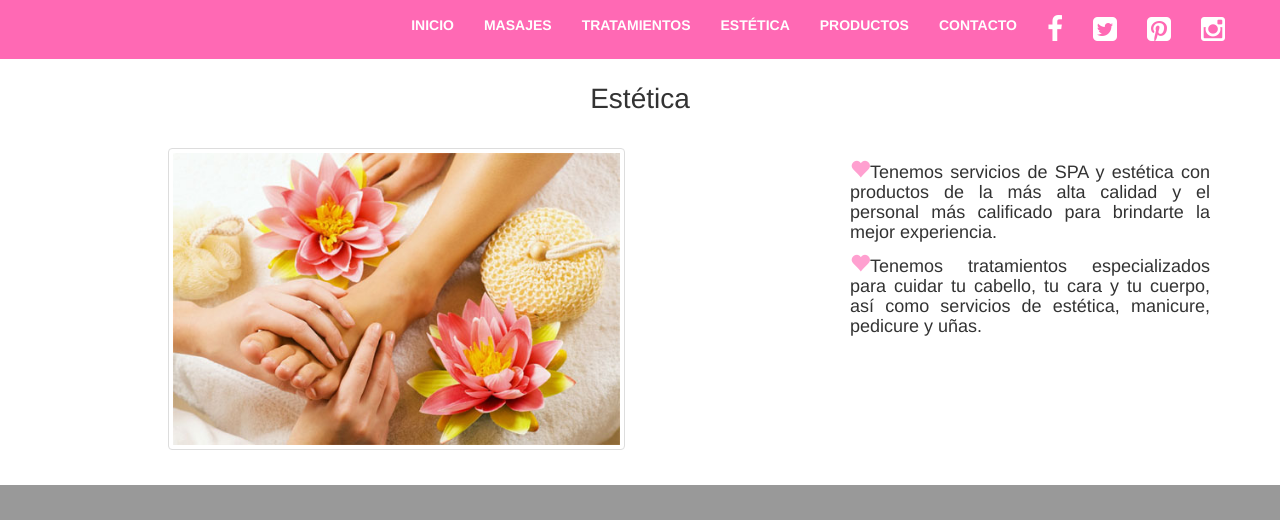
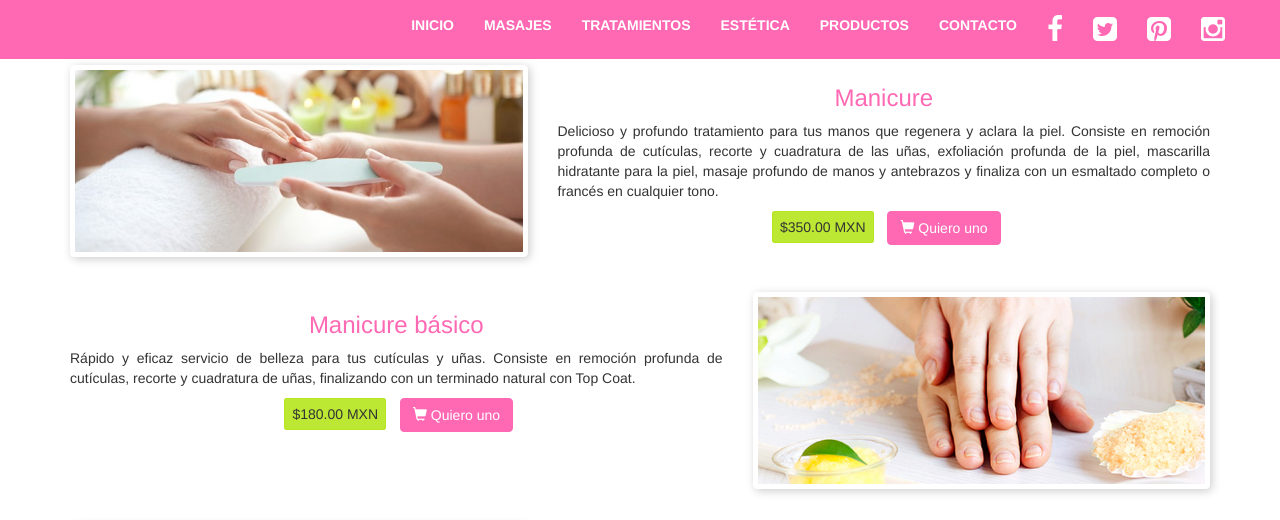
Before and after one commit to adriiianiiitah/proyectospa, a PHP site: page /php/estetica.php in a window 1280 px wide. Shown: the top 520 px of the page. Run offline with PHP 8.4, Linux system fonts and the light colour scheme.

Commit message:
Segunda entrega
Vistas : estética y ver masaje

```diff
--- a/css/main.css
+++ b/css/main.css
@@ -102,11 +102,15 @@ textarea {
 
 footer {
     margin: 0;
-    background-color: rgba(0,0,0,0.4);
+    background-color: #FFEFFD;/*rgba(0,0,0,0.9);*/
+}
+
+.container {
 }
 
 .caption {
-    background-color: rgba(0,0,0,0.1);
+    /*background-color: rgba(0,0,0,0.1);*/
+    background-color: white;
     margin: 5px;
     text-align: justify;
     -webkit-border-radius: 3px;
@@ -114,6 +118,13 @@ footer {
     -ms-border-radius: 3px;
     -o-border-radius: 3px;
     border-radius: 3px;
+}
+
+.thumbnail {
+  border: 1px solid white;
+  -webkit-box-shadow: 2px 2px 10px 0px rgba(0, 0, 0, 0.2);
+  -moz-box-shadow:    2px 2px 10px 0px rgba(0, 0, 0, 0.2);
+  box-shadow:         2px 2px 10px 0px rgba(0, 0, 0, 0.2);
 }
 
 .thumbnail .caption {
@@ -126,16 +137,40 @@ footer {
     font-size: 20px;
 }
 
+div.precio-masaje, div.precio-servicio {
+  margin: 0 auto;
+
+  text-align: center;
+  padding-bottom: 10px;
+}
+
 span.precio {
+  -webkit-border-radius: 3px;
+  -moz-border-radius: 3px;
+  -ms-border-radius: 3px;
+  -o-border-radius: 3px;
+  border-radius: 3px;
+  margin-right: 10px;
+  margin-left: 5px;
+  padding: 7px;
+  background-color: rgba(181,230,29,0.9);
+  border: 1px solid rgba(181,230,29,0.9);
+}
+
+span.precio-reserva {
   -webkit-border-radius: 3px;
     -moz-border-radius: 3px;
     -ms-border-radius: 3px;
     -o-border-radius: 3px;
-    border-radius: 3px;
-    margin-right: 10px;
-    margin-left: 5px;
-  padding: 7px;
+  border-radius: 3px;
+  border: 3px solid rgba(181,230,29,0.9);
+  margin-right: 10px;
+  margin-left: 5px;
+  padding: 10px 16px;
   background-color: rgba(181,230,29,0.9);
+  font-size: 18px;
+  line-height: 1.3333333;
+  border-radius: 6px;
 }
 
 input[type="email"],
@@ -294,6 +329,7 @@ footer p {
 
 .caption.inicio{
   height: 200px;
+  border: 1px solid white;
 }
 
 .caption.masaje{
@@ -301,6 +337,9 @@ footer p {
   overflow: hidden;
 }
 
+.caption.descripcion-masaje{
+
+}
 .input-carrito {
   width: 200px;
 }
--- a/css/modern-business.css
+++ b/css/modern-business.css
@@ -74,24 +74,31 @@ footer {
 }
 
 #imagen-carrusel-01 {
-    background: url(/Spa/img/imagen_01.png) no-repeat;
+    /*background: url(/Spa/img/imagen_01.png) no-repeat;*/
+    margin: auto;
 }
 
 #imagen-carrusel-02 {
-    background: url(/Spa/img/imagen_02.png) no-repeat;
+    /*background: url(/Spa/img/imagen_02.png) no-repeat;*/
+    margin: auto;
 }
 
 #imagen-carrusel-03 {
-    background: url(/Spa/img/imagen_03.png) no-repeat;
+    /*background: url(/Spa/img/imagen_03.png) no-repeat;*/
+    margin: auto;
 }
 
 #imagen-carrusel-04 {
-    background: url(/Spa/img/imagen_04.png) no-repeat;
+    /*background: url(/Spa/img/imagen_04.png) no-repeat;*/
+    margin: auto;
 }
 
 #imagen-carrusel-05 {
-    background: url(/Spa/img/imagen_05.png) no-repeat;
+    /*background: url(/Spa/img/imagen_05.png) no-repeat;*/
+    margin: auto;
 }
+
+
 
 /* Responsive Styles */
 
--- /dev/null
+++ b/js/ajax.js
@@ -0,0 +1,47 @@
+function nuevoAjax()
+{
+	var xmlhttp=false;
+	try
+	{
+		xmlhttp=new ActiveXObject("Msxml2.XMLHTTP");
+	}
+	catch(e)
+	{
+		try
+		{
+			xmlhttp=new ActiveXObject("Microsoft.XMLHTTP");
+		}
+		catch(E)
+		{
+			if (!xmlhttp && typeof XMLHttpRequest!='undefined') xmlhttp=new XMLHttpRequest();
+		}
+	}
+	return xmlhttp;
+}
+
+function mostrarServiciosEstetica(){
+
+	var miajax = nuevoAjax();
+
+	miajax.open('post','consultas/datos_estetica.php',true);
+
+	miajax.onreadystatechange = function(){
+
+		if(miajax.readyState == 4){
+
+			var json = JSON.parse(miajax.responseText);
+			console.log(json);
+
+			//var select = document.getElementById("lista");
+			for(i in json){
+				//var texto = document.createTextNode(json[i].nombre);
+				//var option = document.createElement('option');
+				//option.setAttribute('value',json[i].id);
+				//option.appendChild(texto);
+				//select.appendChild(option);
+			}
+
+		}
+	}
+	miajax.send(null);
+}
--- /dev/null
+++ b/json/estetica.json
@@ -0,0 +1,42 @@
+[
+    {
+        "codigo": "12345",
+        "servicio": "Manicure",
+        "descripcion": "Delicioso y profundo tratamiento para tus manos que regenera  y aclara la piel. Consiste en remoción profunda de cutículas, recorte y cuadratura de las uñas, exfoliación profunda de la piel, mascarilla hidratante para la piel, masaje profundo de manos y antebrazos y finaliza con un esmaltado completo o francés en cualquier tono.",
+        "precio":  350.00,
+        "duracion": "60 min",
+        "imagen":	"../img/estetica/manicure.jpg"
+    },
+    {
+        "codigo": "17395",
+        "servicio": "Manicure básico",
+        "descripcion": "Rápido y eficaz servicio de belleza para tus cutículas y uñas. Consiste en remoción profunda de cutículas, recorte y cuadratura de uñas, finalizando con un terminado natural con Top Coat.",
+        "precio":  180.00,
+        "duracion": "30 min",
+        "imagen":	"../img/estetica/manicure_basico.jpg"
+    },
+    {
+        "codigo": "25367",
+        "servicio": "Pedicure",
+        "descripcion": "Una experiencia completa de belleza y bienestar para tus pies. Servicio profundo de pedicure  que incluye, baño de pies en agua tibia, remoción profunda de cutícula y áreas callosas y recorte y cuadratura de uñas. Exfoliación profunda que revela una piel más luminosa y suave. Mascarilla  nutritiva que aporta aminoácidos a la piel. Masaje en pies y pantorrilla con loción hidratante para sellar la mascarilla. Finaliza con esmaltado completo o francés en cualquier color.",
+        "precio":  560.00,
+        "duracion": "80 min",
+        "imagen":	"../img/estetica/pedicure.jpg"
+    },
+    {
+        "codigo": "73246",
+        "servicio": "Pedicure básico",
+        "descripcion": "Servicio profundo de pedicure  que incluye, baño de pies en agua tibia, remoción profunda de cutícula y áreas callosas, recorte y cuadratura de uñas para dar al final un terminado natural con Top Coat.",
+        "precio":  375.00,
+        "duracion": "50 min",
+        "imagen":	"../img/estetica/pedicure_basico.jpg"
+    },
+    {
+        "codigo": "11385",
+        "servicio": "Uñas",
+        "descripcion": "Uñas acrílicas.",
+        "precio":  220.00,
+        "duracion": "60 min",
+        "imagen":	"../img/estetica/uñas.jpg"
+    }
+]
--- /dev/null
+++ b/php/consultas/datos_estetica.php
@@ -0,0 +1,3 @@
+<?php
+	echo file_get_contents("../../json/estetica.json",true);
+?>
--- /dev/null
+++ b/php/ver-masaje.php
@@ -0,0 +1,5 @@
+<?php
+    require_once("../vistas/navegacion.html");
+    require_once("../vistas/ver-masaje.html");
+    require_once("../vistas/pie.html");
+?>
--- a/vistas/estetica.html
+++ b/vistas/estetica.html
@@ -1,23 +1,121 @@
+<script type="text/javascript" src="../js/ajax.js"></script>
+<script type="text/javascript">
+  window.onload = mostrarServiciosEstetica;
+</script>
 
-    <div class="container">
+  <div class="container">
+
+    <div class="row">
+      <div class="col-xs-10 col-sm-5">
+          <div class="thumbnail">
+              <img src="../img/estetica/manicure.jpg"/>
+          </div>
+      </div>
+
+      <div class="col-xs-8 col-sm-7">
+        <h3 class="titulo">Manicure</h3>
+        <div class="text-justify">
+          <p>
+              Delicioso y profundo tratamiento para tus manos que regenera  y aclara la piel. Consiste en remoción profunda de cutículas, recorte y cuadratura de las uñas, exfoliación profunda de la piel, mascarilla hidratante para la piel, masaje profundo de manos y antebrazos y finaliza con un esmaltado completo o francés en cualquier tono.
+          </p>
+        </div>
+        <div class="precio-servicio">
+          <span class="precio">$350.00 MXN</span>
+          <a href="#" class="btn btn-pink" role="button"><span class="glyphicon glyphicon-shopping-cart" aria-hidden="true"></span> Quiero uno</a>
+        </div>
+      </div>
+    </div>
+
+    <div class="row">
+      <div class="col-xs-8 col-sm-7">
+        <h3 class="titulo">Manicure básico</h3>
+        <div class="text-justify">
+          <p>
+              Rápido y eficaz servicio de belleza para tus cutículas y uñas. Consiste en remoción profunda de cutículas, recorte y cuadratura de uñas, finalizando con un terminado natural con Top Coat.
+          </p>
+        </div>
+        <div class="precio-servicio">
+          <span class="precio">$180.00 MXN</span>
+          <a href="#" class="btn btn-pink" role="button"><span class="glyphicon glyphicon-shopping-cart" aria-hidden="true"></span> Quiero uno</a>
+        </div>
+      </div>
+
+      <div class="col-xs-10 col-sm-5">
+          <div class="thumbnail">
+              <img src="../img/estetica/manicure_basico.jpg"/>
+          </div>
+      </div>
+    </div>
+
+
+
         <div class="row">
-            <div class="col-xs-10 col-xs-offset-1">
-                <h1 class="text-center">Estética</h1>
-            </div>
+      <div class="col-xs-10 col-sm-5">
+          <div class="thumbnail">
+              <img src="../img/estetica/pedicure.jpg"/>
+          </div>
+      </div>
+
+      <div class="col-xs-8 col-sm-7">
+        <h3 class="titulo">Pedicure</h3>
+        <div class="text-justify">
+          <p>
+              Una experiencia completa de belleza y bienestar para tus pies. Servicio profundo de pedicure  que incluye, baño de pies en agua tibia, remoción profunda de cutícula y áreas callosas y recorte y cuadratura de uñas. Exfoliación profunda que revela una piel más luminosa y suave. Mascarilla  nutritiva que aporta aminoácidos a la piel. Masaje en pies y pantorrilla con loción hidratante para sellar la mascarilla. Finaliza con esmaltado completo o francés en cualquier color.
+          </p>
         </div>
-        <div class="row">
-            <div class="col-xs-10 col-xs-offset-1 col-sm-5">
-                <div class="thumbnail">
-                    <img src="../img/estetica_01.jpg">
-                </div>
-            </div>
-            <div class="col-xs-8 col-xs-offset-2 col-sm-4">
-                <div class="text-justify">
-                    <h4><span class="glyphicon glyphicon-heart icono-rosa" aria-hidden="true"></span>Tenemos servicios de SPA y estética con productos de la más alta calidad y el personal más calificado para brindarte la mejor experiencia.
-                    </h4>
-                    <h4><span class="glyphicon glyphicon-heart icono-rosa" aria-hidden="true"></span>Tenemos tratamientos especializados para cuidar tu cabello, tu cara y tu cuerpo, así como servicios de estética, manicure, pedicure y uñas.
-                    </h4>
-                </div>
-            </div>
+        <div class="precio-servicio">
+          <span class="precio">$560.00 MXN</span>
+          <a href="#" class="btn btn-pink" role="button"><span class="glyphicon glyphicon-shopping-cart" aria-hidden="true"></span> Quiero uno</a>
         </div>
+      </div>
     </div>
+
+    <div class="row">
+      <div class="col-xs-8 col-sm-7">
+        <h3 class="titulo">Pedicure básico</h3>
+        <div class="text-justify">
+          <p>
+              Servicio profundo de pedicure  que incluye, baño de pies en agua tibia, remoción profunda de cutícula y áreas callosas, recorte y cuadratura de uñas para dar al final un terminado natural con Top Coat.
+          </p>
+        </div>
+        <div class="precio-servicio">
+          <span class="precio">$375.00 MXN</span>
+          <a href="#" class="btn btn-pink" role="button"><span class="glyphicon glyphicon-shopping-cart" aria-hidden="true"></span> Quiero uno</a>
+        </div>
+      </div>
+
+      <div class="col-xs-10 col-sm-5">
+          <div class="thumbnail">
+              <img src="../img/estetica/pedicure_basico.jpg"/>
+          </div>
+      </div>
+    </div>
+
+    <div class="row">
+      <div class="col-xs-10 col-sm-5">
+          <div class="thumbnail">
+              <img src="../img/estetica/uñas.jpg"/>
+          </div>
+      </div>
+
+      <div class="col-xs-8 col-sm-7">
+        <h3 class="titulo">Uñas</h3>
+        <div class="text-justify">
+          <p>
+              Uñas acrílicas.
+          </p>
+        </div>
+        <div class="precio-servicio">
+          <span class="precio">$220.00 MXN</span>
+          <a href="#" class="btn btn-pink" role="button"><span class="glyphicon glyphicon-shopping-cart" aria-hidden="true"></span> Quiero uno</a>
+        </div>
+      </div>
+    </div>
+
+
+
+
+
+
+
+</div>
```
Also changed, not shown: vistas/encabezado.html (+12 -11 lines), vistas/inicio.html (+5 -4 lines), vistas/masajes.html (+12 -0 lines), vistas/ver-masaje.html (added, +26 -0 lines), css/settings.css (deleted), img/estetica/manicure.jpg (added), img/estetica/manicure_basico.jpg (added), img/estetica/pedicure.jpg (added), img/estetica/pedicure_basico.jpg (added), img/estetica/uñas.jpg (added).
